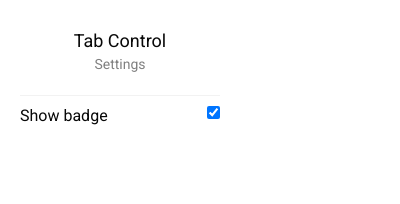
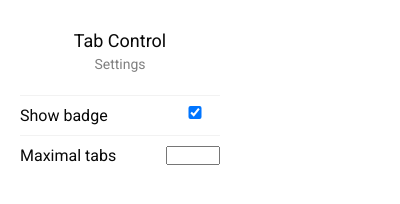
Before and after one commit to robinlieb/tab-control-center, a browser extension: page src/popup.html in a window 400 px wide. Both pictures are taken after a click on the checkbox "Show badge". Drawn offline with Linux system fonts and the light colour scheme.

Commit message:
feat: added UI and persistance of max tabs number

```diff
--- a/src/popup.css
+++ b/src/popup.css
@@ -37,6 +37,7 @@
 
 input {
     float: right;
+    width: 50px;
 }
 
 label {
--- a/src/popup.html
+++ b/src/popup.html
@@ -15,6 +15,10 @@
                 <label for="show_badge_checkbox_btn">Show badge</label>
                 <input type="checkbox" id="show_badge_checkbox_btn" name="badge_checkbox" checked>
             </li>
+            <li>
+                <label for="max_tabs">Maximal tabs</label>
+                <input type="number" id="max_tabs" name="max_tabs" min="1" max="50">
+            </li>
         </ul>
     </div>
 </body>
--- a/src/popup.js
+++ b/src/popup.js
@@ -6,6 +6,8 @@ function storeSettings() {
     } else {
         browser.storage.local.set({ "enableBadge": false });
     }
+    var maxTabs = document.getElementById("max_tabs").value;
+    browser.storage.local.set({ "maxTabs": maxTabs });
     browser.runtime.sendMessage({ type: "Settings changed" });
 }
 
@@ -14,9 +16,13 @@ function restoreDefaults() {
     browser.storage.local.get("enableBadge").then(function (value) {
         document.getElementById("show_badge_checkbox_btn").checked = value.enableBadge;
     });
+    browser.storage.local.get("maxTabs").then(function (value) {
+        document.getElementById("max_tabs").value = parseInt(value.maxTabs);
+    });
 }
 
 // Add event listener for UI settings selements
 document.getElementById('show_badge_checkbox_btn').addEventListener('change', storeSettings);
+document.getElementById('max_tabs').addEventListener('change', storeSettings);
 
 restoreDefaults()
```
